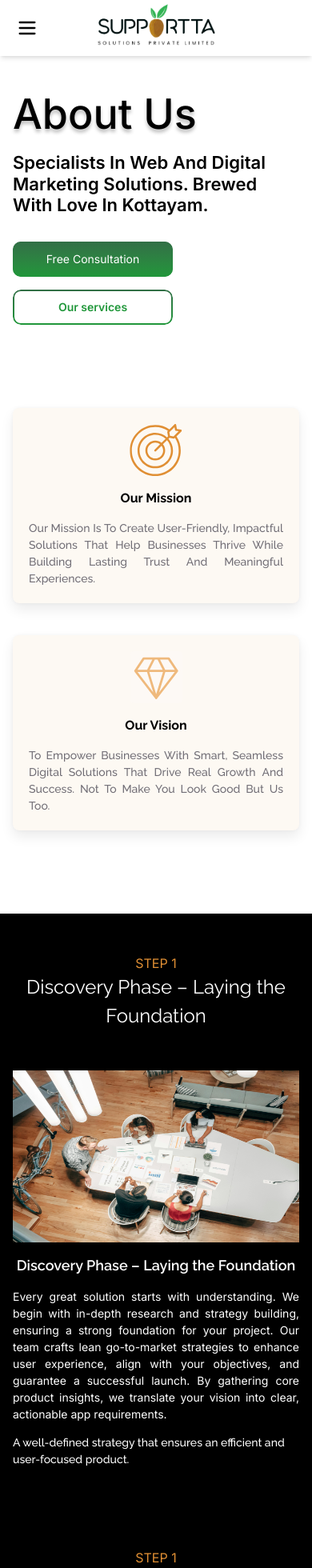
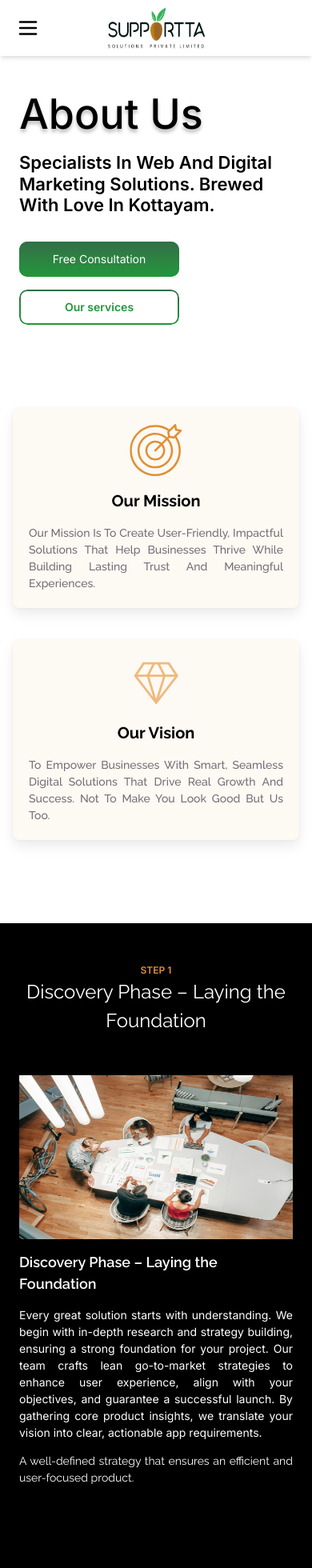
Before and after one commit to supporttasolutions/supporttasolutionswebsite, a Next.js app: page /about-us in a window 390 px wide. Shown: the top 1960 px of the page at 80% size. Built offline with nearby package versions, Linux system fonts and the light colour scheme.

Commit message:
career, contact about us , navbar breakpoints

```diff
--- a/src/app/about-us/page.jsx
+++ b/src/app/about-us/page.jsx
@@ -32,7 +32,7 @@ function page() {
         <section className=" mt-16 lg:mt-28">
           <MissionVision />{" "}
         </section>
-        <section className="mt-28 hidden lg:block">
+        <section className=" lg:mt-0 xl:mt-28 hidden lg:block">
         <Overview />
         </section>
         <section className="mt-16 lg:mt-28">
--- a/src/app/components/Join.jsx
+++ b/src/app/components/Join.jsx
@@ -38,7 +38,7 @@ function Join() {
     setOpen(true);
   };
   return (
-    <div className="container mx-auto w-full py-[30px] px-2 lg:px-20 bg-[#E08F3406] ">
+    <div className="lg:container lg:mx-auto w-full py-[30px] px-6 lg:px-20 bg-[#E08F3406] ">
       <Heading
         heading={"Join"}
         description={"Be a part of our team,"}
@@ -48,7 +48,7 @@ function Join() {
         {careers.map((career, index) => (
           <div
             key={index}
-            className="p-6 bg-white shadow-lg rounded-lg flex flex-col lg:flex-row justify-between items-center w-full"
+            className="p-6 bg-white shadow-lg rounded-lg flex flex-col sm:flex-row lg:flex-row justify-between items-center w-full"
           >
             <div className="flex flex-col items-start ">
               <div className="flex justify-center bg-[#FDF9F5] w-15 h-15 lg:w-20 lg:h-20 rounded-full">
@@ -72,7 +72,7 @@ function Join() {
                 </p>
               </div>
             </div>
-            <div className="flex justify-end w-full lg:w-auto mt-5">
+            <div className="flex justify-end w-full sm:w-auto lg:w-auto mt-5">
               <ButtonPage
                 btnName={"Apply Now"}
                 className="bg-linear-to-t from-[#20973A] to-[#326F46] text-white  w-[200px] lg:w-[250px]  px-3 py-3 md:px-4 md:py-3 cursor-pointer"
--- a/src/app/components/MissionVision.jsx
+++ b/src/app/components/MissionVision.jsx
@@ -17,7 +17,7 @@ function MissionVision() {
     },
   ];
   return (
-    <div className=" container mx-auto w-full py-[40px] lg:py-[80px] px-4   md:px-12  lg:px-[120px]  flex items-center justify-center">
+    <div className=" container mx-auto w-full py-[40px] lg:py-[80px] px-4   md:px-12 lg:px-[50px] xl:px-[120px]  flex items-center justify-center">
       <div className="w-[100%]  flex-wrap flex ">
         <div className=" flex flex-col lg:flex-row gap-[40px] lg:gap-[60px] ">
           {ourMissionVision.map((details, index) => (
@@ -32,9 +32,9 @@ function MissionVision() {
                   src={`${details.image}`}
                   alt="mission   "
                 />
-                <div className="font-bold  lg:text-[40px]">{details.title}</div>
+                <div className="font-bold  text-[20px] sm:text-[22px] lg:text-[40px]">{details.title}</div>
               </div>
-              <div className=" text-[#716e76] font-medium text-[14px] lg:text-[24px]  capitalize text-justify lg:text-center transform-capitalize">
+              <div className=" text-[#716e76] font-medium text-[14px] lg:text-[18px] xl:text-[24px]  capitalize text-justify xl:text-center transform-capitalize">
                 <p>{details.description}</p>
               </div>
             </div>
--- a/src/app/components/Overview.jsx
+++ b/src/app/components/Overview.jsx
@@ -4,8 +4,8 @@ import Image from "next/image";
 
 function Overview() {
   return (
-    <div className="  mx-auto container w-full py-[80px] px-[120px] md:px-12 lg:px-20 ">
-      <div className="flex flex-col items-center justify-center xl:gap-[80px] w-[100%]">
+    <div className="  mx-auto container w-full py-[80px] px-6 md:px-12 lg:px-[50px] xl:px-[120px] ">
+      <div className="flex flex-col items-center justify-center lg:gap-[50px] xl:gap-[80px] w-[100%]">
         <Heading
           heading={"Overview"}
           description={
--- a/src/app/components/OverviewTwo.jsx
+++ b/src/app/components/OverviewTwo.jsx
@@ -22,17 +22,17 @@ function OverviewTwo() {
             .map((details, i) => (
               <div
                 key={`${index}-${i}`}
-                className=" flex flex-col lg:flex-row items-start justify-between gap-[50px] w-full  py-[50px] lg:py-[30px]  px-4 md:px-12 lg:px-[120px] mx-auto container"
+                className=" flex flex-col sm:flex-row  items-start justify-between gap-[50px] w-full  py-[50px] lg:py-[30px]  px-6 md:px-12 lg:px-[50px] xl:px-[120px] lg:mx-auto lg:container"
               >
-                <div className=" flex flex-col gap:[10px] lg:gap-[35px] w-auto lg:w-[54.1%]">
-                  <div className="uppercase font-[inter] text-[#e08f34] font-semiboldtext-[12px] lg:text-[36px]  text-center lg:text-start">
+                <div className=" flex flex-col gap:[10px] lg:gap-[35px] w-auto w-full sm:w-[40%] lg:w-[54.1%]">
+                  <div className="uppercase font-[inter] text-[#e08f34] font-semibold text-[12px] sm:text-[22px] lg:text-[32px] xl:text-[36px]  text-center sm:text-start">
                     {details.title1}
                   </div>
-                  <div className="font-[raleway] text-[24px] lg:text-[68px] text-white font-regular text-center lg:text-start">
+                  <div className="font-[raleway] text-[24px] sm:text-[28px] lg:text-[48px] xl:text-[68px] text-white font-regular text-center sm:text-start">
                     {details.title2}
                   </div>
                 </div>
-                <div className="flex flex-col  items-center gap-[15px] lg:gap-[20px] text-white w-auto lg:w-[41.7%]">
+                <div className="flex flex-col  items-center gap-[15px] lg:gap-[20px] text-white w-auto sm:w-[60%] lg:w-[41.7%]">
                   <div className="w-full relative aspect-[5/3]">
                     <Image
                       src={details.image}
@@ -41,14 +41,16 @@ function OverviewTwo() {
                       className="object-fill relative"
                     />
                   </div>
-                  <div className="block lg:hidden  font-[raleway] text-[white] font-semibold text-[18px] text-start">
+                  <div className="block lg:hidden  font-[raleway] text-[white] font-semibold sm:text-[22px] text-[18px] text-start">
                     {details.title2}
                   </div>
-                  <div className=" font-[inter] text-justify font-regular text-[14px] lg:text-[18px]">
-                    {details.description}
+                  <div className="  ">
+
+                     <p  className="text-justify text-[14px] sm:text-[16px] lg:text-[16px] xl:text-[18px] font-[inter] font-regular" > {details.description} </p>
                   </div>
-                  <div className="font-[raleway] font-medium text-[14px] lg:text-[20px]">
-                    {details.description2}
+                  <div className="">
+                  <p  className="text-justify text-[14px] sm:text-[16px] lg:text-[16px] xl:text-[18px] font-[raleway] font-regular" > {details.description2} </p>
+
                   </div>
                 </div>
               </div>
--- a/src/app/components/bannerHead.jsx
+++ b/src/app/components/bannerHead.jsx
@@ -4,14 +4,14 @@ import { FaFacebook, FaLinkedin, FaInstagram } from "react-icons/fa";
 
 export default function BannerHead({ head, desc, buttons, buttonsMob, longDesc ,page }) {
   return (
-    <div className="font-[inter] px-4 bg-white flex flex-col items-start md:items-center lg:items-center">
+    <div className="font-[inter] px-6 md:px-16 bg-white flex flex-col items-start sm:items-center md:items-center lg:items-center">
       <h1
         className="text-[52px] lg:text-[64px] mb-4 lg:mb-0 font-medium leading-[1.2] lg:leading-normal break-words"
         style={{ textShadow: "0px 4px 4px rgba(0, 0, 0, 0.25)" }}
       >
         {head}
       </h1>
-      <p className="font-semibold text-[22px] text-[#000000] leading-[1.2] lg:leading-normal break-words capitalize">
+      <p className="font-semibold sm:text-center text-[22px] text-[#000000] leading-[1.2] lg:leading-normal break-words capitalize">
         {desc}
       </p>
       {page === "connect" && (
@@ -25,11 +25,11 @@ export default function BannerHead({ head, desc, buttons, buttonsMob, longDesc ,
       {buttonsMob?.length > 0 ? (
         <div className="block lg:hidden  mt-8 flex flex-col flex-col-reverse gap-8">
           {longDesc && (
-            <p className="text-start font-regular font-[inter] text-[18px] text-[rgba(19,17,34,0.6)] w-[300px] capitalize">
+            <p className="text-justify  sm:text-center font-regular font-[inter] text-[16px] lg:text-[18px] text-[rgba(19,17,34,0.6)] w-full capitalize">
               {longDesc}
             </p>
           )}
-          <div className="flex flex-col justify-start gap-4">
+          <div className="flex flex-col justify-start sm:justify-center sm:items-center gap-4">
             {buttonsMob.map((btn, index) => (
               <ButtonPage key={index} btnName={btn.text} className={btn.className} />
             ))}
@@ -37,7 +37,7 @@ export default function BannerHead({ head, desc, buttons, buttonsMob, longDesc ,
         </div>
       ) : (
         // 🟡 MOBILE: If only `buttons` exist (same as large screens, but column layout)
-        <div className="block lg:hidden w-full mt-8 flex flex-col lg:justify-center items-start md:items-center lg:items-center gap-4">
+        <div className="block lg:hidden w-full mt-8 flex flex-col lg:justify-center items-start sm:items-center md:items-center lg:items-center gap-4">
           {buttons?.length > 0 ? (
             buttons.map((btn, index) => (
               <ButtonPage key={index} btnName={btn.text} className={btn.className} />
--- a/src/app/components/contactForm.jsx
+++ b/src/app/components/contactForm.jsx
@@ -22,7 +22,7 @@ export default function ContactForm() {
   };
 
   return (
-    <form className="space-y-4 w-full font-[raleway] px-4 md:px-0  " onSubmit={handleSubmit}>
+    <form className="space-y-4 w-full font-[raleway] px-4" onSubmit={handleSubmit}>
       <TextField
         label="Full Name"
         name="fullName"
@@ -215,7 +215,7 @@ export default function ContactForm() {
       <div className="flex justify-start mt-8 w-full">
         <ButtonPage
           btnName="Let's Connect"
-          className="bg-linear-to-t from-[#20973A] to-[#326F46] text-white px-4 py-4 w-full lg:w-[250px] "
+          className="bg-linear-to-t from-[#20973A] to-[#326F46] text-white px-4 py-3 w-full lg:w-[250px] "
 
         />
       </div>
--- a/src/app/components/footer.jsx
+++ b/src/app/components/footer.jsx
@@ -8,7 +8,7 @@ function Footer() {
     <footer
       className={`${Footerstyle.footerMain} relative text-white xl:pt-[60px] pt-[30px] pb-[10px] lg:pt-[50px] lg:pb-[10px] flex flex-col justify-center items-center `}
     >
-      <div className="flex flex-col-reverse lg:flex-col  w-full  px-4 lg:px-[120px] font-[raleway]">
+      <div className="flex flex-col-reverse lg:flex-col  w-full  px-4 lg:px-[120px] font-[raleway] mx-auto container">
         {/* vertcal div1 */}
 
         <div className="flex flex-wrap justify-between w-full footerSection gap-4 my-[20px] lg:my-0">
@@ -106,7 +106,7 @@ function Footer() {
       </div>
       {/* vertical div3 */}
 
-      <div className="flex justify-center lg:justify-start items-center text-[8px] font-regular px-4 lg:px-[120px] lg:text-[18px] w-full font-[inter]">
+      <div className="flex justify-center lg:justify-start items-center text-[8px] font-regular px-4 lg:px-[120px] lg:text-[18px] w-full font-[inter] mx-auto container">
         Copyright @ 2025 Supportta Solutions Private Limited. All rights
         reserved
       </div>
--- a/src/app/components/navbar.jsx
+++ b/src/app/components/navbar.jsx
@@ -37,20 +37,26 @@ export default function Navbar() {
           : "bg-white text-black shadow-md"
       } fixed w-full top-0 left-0 z-50 transition-all duration-300`}
     >
-      <div className="container mx-auto flex justify-between items-center py-[10px] lg:py-2 px-[20px] lg:px-[120px] h-[70px]">
+      <div className="container mx-auto flex  md:justify-between  lg:justify-center xl:justify-between items-center lg:gap-20 py-[10px] lg:py-2 px-[20px] lg:px-[50px] xl:px-[120px] h-[70px]">
         {/* Mobile Menu Icon */}
         <div className="flex lg:hidden">
           <button onClick={() => setMenuOpen(!menuOpen)}>
-            {menuOpen ? <X size={28} /> : <Menu size={28} />}
+            {menuOpen ? <X size={28} /> : <Menu size={30} />}
           </button>
         </div>
 
         {/* Logo */}
-        <Link href="/">
-          <div className="absolute left-1/2 -translate-x-1/2 top-0 lg:static">
-            <Image src="/Logo.png" alt="Company Logo" width={151} height={51} />
-          </div>
-        </Link>
+        <div className="absolute left-1/2 -translate-x-1/2 lg:-translate-x-0  top-1 lg:static">
+          <Link href="/">
+            <Image
+              src="/Logo.png"
+              alt="Company Logo"
+              width={121}
+              height={57}
+              className=" w-[125px] h-[57px] lg:w-[120px] lg:h-[50px]"
+            />
+          </Link>
+        </div>
 
         {/* Desktop Navigation */}
         <div className="hidden lg:flex space-x-10 text-md font-[inter] uppercase">
@@ -80,7 +86,7 @@ export default function Navbar() {
               position: "relative",
               background: "transparent", // Keep the inside white
               borderRadius: "12px", // Make sure this is set
-              padding: "10px 20px",
+              // padding: "10px 20px",
             }}
           >
             <span
```
Also changed, not shown: src/app/components/connectProject.jsx (+5 -5 lines).
